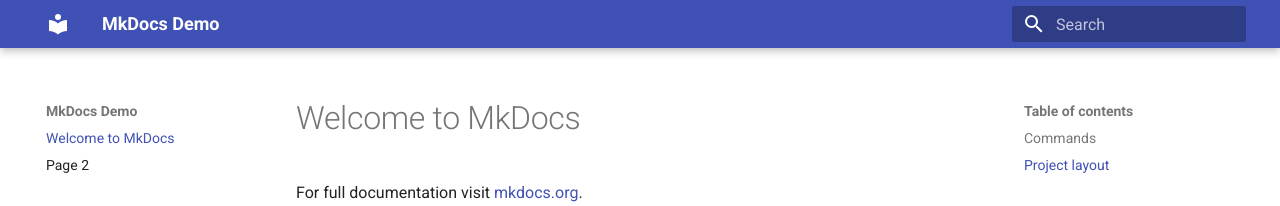
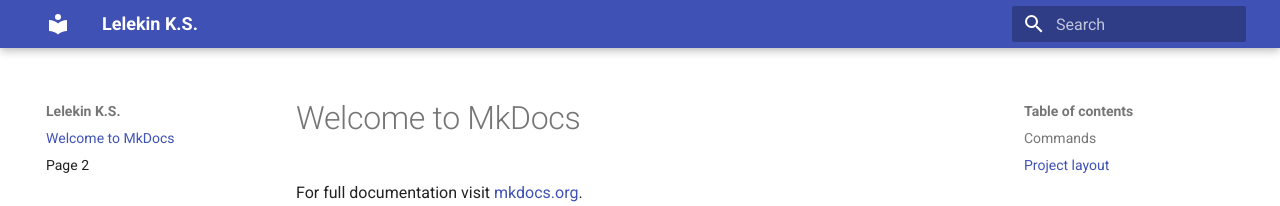
Before and after one commit to lelekinkirill96/mkdocs_portfolio, an MkDocs documentation site: the page built from docs/index.md, in a window 1280 px wide. Shown: the top 206 px of the page. Built offline with MkDocs 1.6.1 and Material for MkDocs 9.7.7, drawn with Linux system fonts in a browser that asks for light colours.

Commit message:
Init Commit 2

```diff
--- a/mkdocs.yml
+++ b/mkdocs.yml
@@ -1,4 +1,4 @@
-site_name: MkDocs Demo
+site_name: Lelekin K.S.
 site_url: https://lelekinkirill96.github.io/mkdocs_portfolio/
 theme:
   name: material
```
